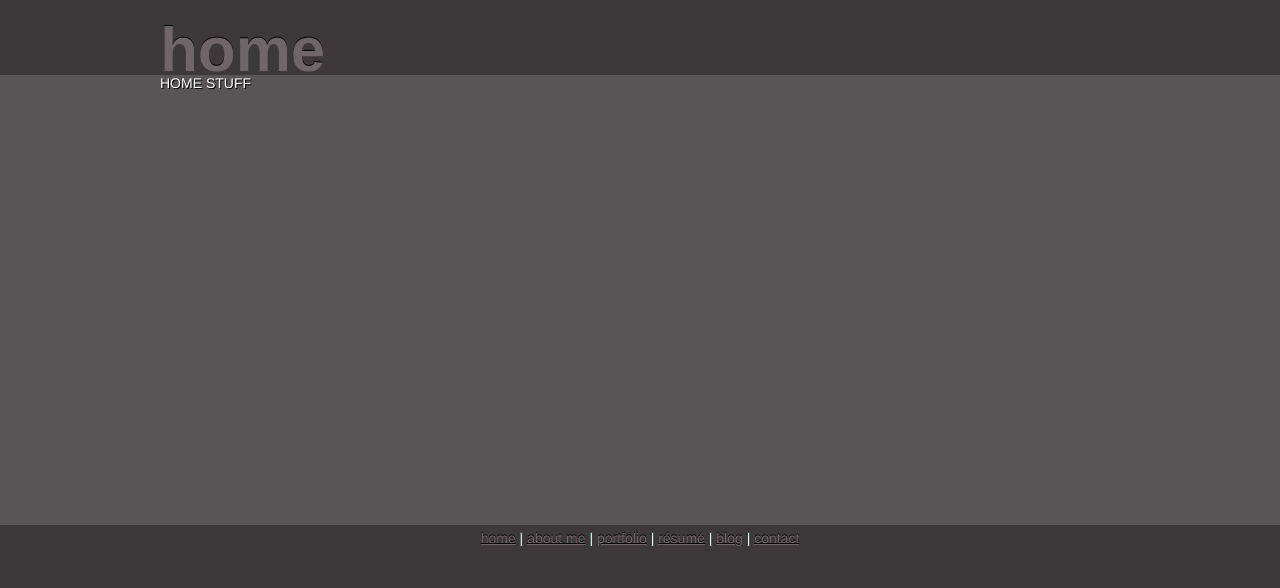
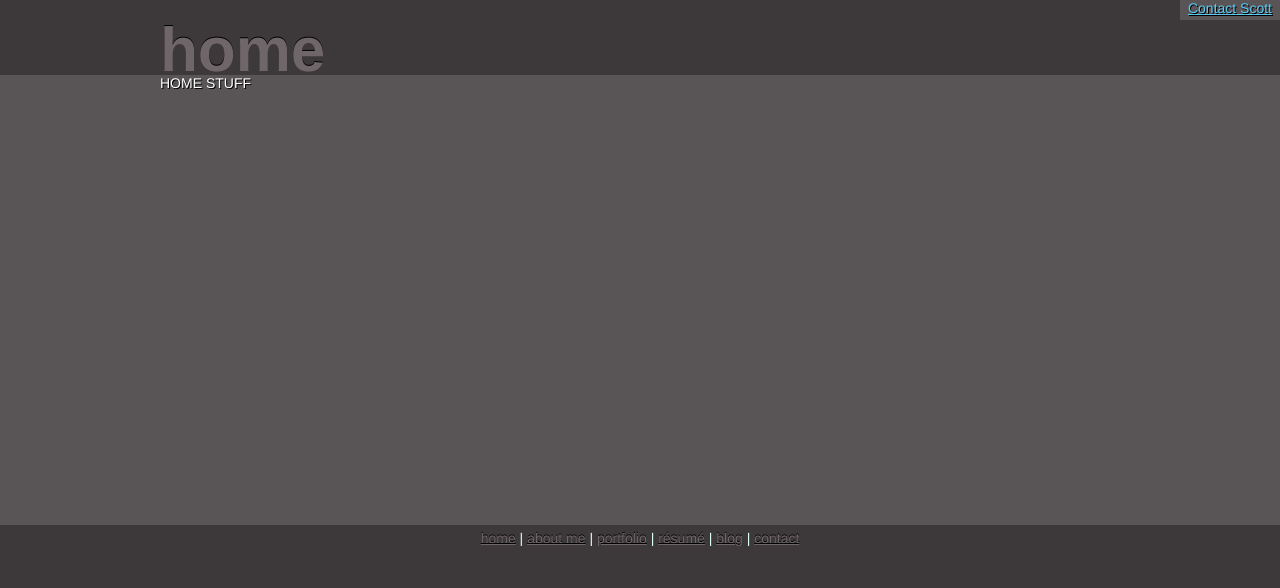
Before and after one commit to scottagarman/website_v2, a plain HTML site: page dev2/index.html in a window 1280 px wide. Drawn offline with Linux system fonts and the light colour scheme.

Commit message:
Removed Alerts, added simple contact concept

```diff
--- a/dev2/index.html
+++ b/dev2/index.html
@@ -18,8 +18,10 @@
 
 </script>
 <!--MAIN PAGE-->
+
 <div id="top">
 	<div id="topText"></div>
+	<div id="superTop"><a href="http://www.twitter.com/scottagarman">Contact Scott</a></div>
 </div>
 <div id="screen">
 	<div id="s1" class="panel">
--- a/dev2/js/main.js
+++ b/dev2/js/main.js
@@ -6,7 +6,6 @@ $(function (){
 	$('#s2, #s3, #s4, #s5, #s6').css({opacity:0});
 
 	function cFinder(page){
-		alert("This is the link id: "+page);
 		switch(page){
 			case 'home':
 				return $('#s1');
@@ -33,7 +32,6 @@ $(function (){
 
 	$('.navLink').click(function(){
 		//handle history
-		alert("onClick");
         $.history.load($(this).attr('id'));
         return false;
 	});
@@ -44,14 +42,11 @@ $(function (){
 		var clickee = page;
 		var cPage = cFinder(page);
 
-		alert("onLoad(): clickee= " + clickee + " cPage id:" + $(cPage).attr('id'));
-
 		if(cPage === null){
 			//don't do ne thing cuz this link is not local
 		}else{
 			if(selected == "new"){
 				$(cPage).load(clickee+'.html', function(a, b, c) {
-					alert('first time page load');
 			 		$(cPage).show();
 					$('#s1').stop().animate({
 						opacity: 0,
@@ -72,7 +67,6 @@ $(function (){
 					//nothing
 				}else{
 					$(cPage).load(clickee+'.html', function(a, b, c) {
-						alert('any other link click load');
 				 		$(cPage).show();
 						selected.stop().animate({
 							opacity: 0,
@@ -94,7 +88,6 @@ $(function (){
     }
 
 	$.history.init(function(url) {
-	alert('in history');
     	if(url == ""){
     		load('home');
     		//selected = $('#s1');
--- a/dev2/styles/main.css
+++ b/dev2/styles/main.css
@@ -3,6 +3,25 @@ body {
 	font-size: 14px;
 	font-family: Helvetica, Arial, sans-serif;
 	background-color: #3d383a;
+}
+#superTop{
+	position: absolute;
+	top:0;
+	width:100%;
+	text-align: right;
+}
+#superTop a{
+	color:#5bcbf5;
+	text-shadow: #000 1px 1px;
+	padding-top: 4px;
+	padding-bottom: 4px;
+	padding-left: 8px;
+	padding-right: 8px;
+	background-color:#595557;
+
+}
+#superTop a:hover{
+	color:#f35126;
 }
 
 #top {
```
Also changed, not shown: dev2/about.html (+1 -1 lines).
